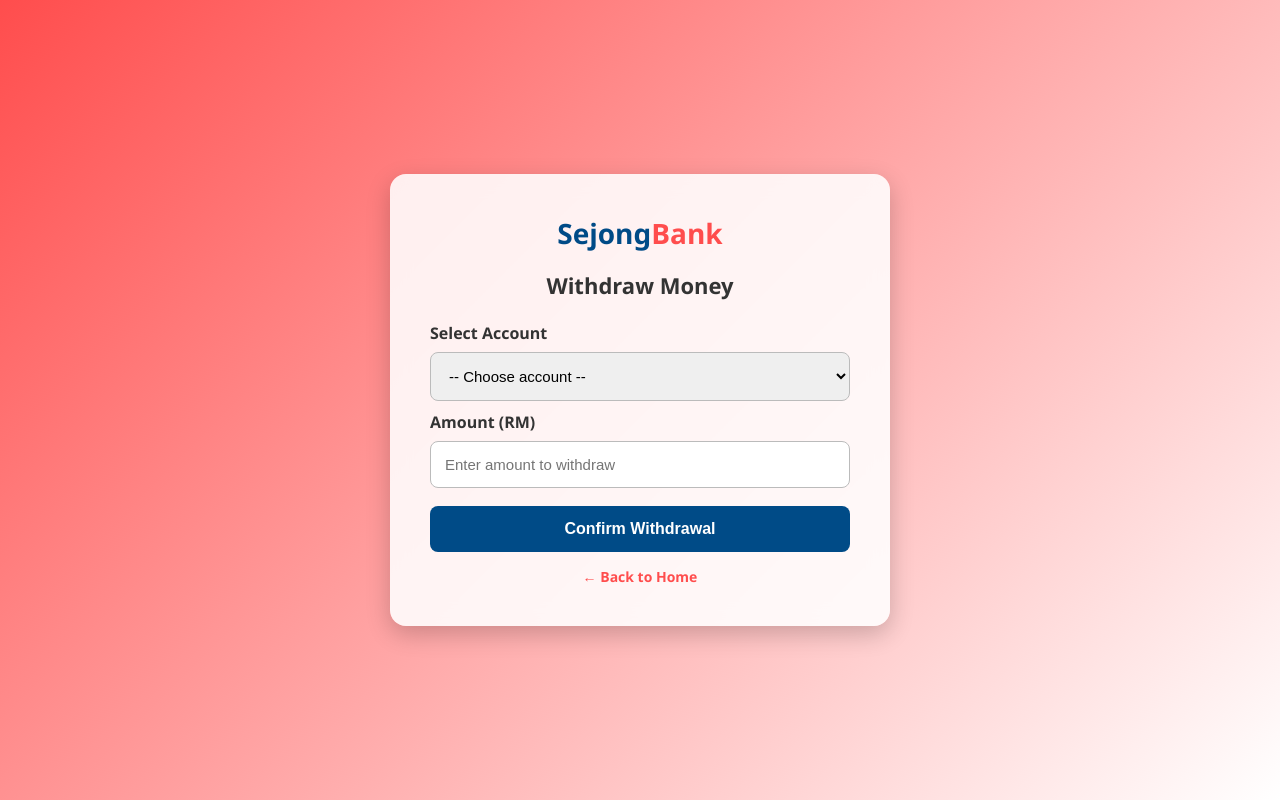
After one commit to hanifhakimi/SejongBank, a PHP site: page /withdraw.php in a window 1280 px wide. The commit adds this page. Run offline with PHP 8.4, Linux system fonts and the light colour scheme; the visitor is signed in with stand-in values (Sample User, id 1); data that the repository does not hold is empty.

Commit message:
akmal - tambah function deposit & withdraw

```diff
--- /dev/null
+++ b/withdraw.php
@@ -0,0 +1,202 @@
+<?php
+session_start();
+if (!isset($_SESSION['user_id'])) {
+    header("Location: login.php");
+    exit;
+}
+
+include 'db_connect.php';
+
+$user_id = $_SESSION['user_id'];
+
+// Fetch user accounts
+$query = "SELECT account_id, account_type, balance FROM accounts WHERE user_id = $user_id";
+$result = mysqli_query($conn, $query);
+
+// Handle withdrawal form
+if ($_SERVER['REQUEST_METHOD'] === 'POST') {
+    $account_id = $_POST['account_id'];
+    $amount = floatval($_POST['amount']);
+
+    if ($amount <= 0) {
+        echo "<script>alert('Amount must be greater than 0'); window.location='withdraw.php';</script>";
+        exit;
+    }
+
+    // Get current balance
+    $bal_query = "SELECT balance FROM accounts WHERE account_id = $account_id AND user_id = $user_id";
+    $bal_result = mysqli_query($conn, $bal_query);
+    $bal_row = mysqli_fetch_assoc($bal_result);
+
+    $current_balance = $bal_row['balance'];
+
+    // Check if enough balance
+    if ($amount > $current_balance) {
+        echo "<script>alert('Insufficient balance!'); window.location='withdraw.php';</script>";
+        exit;
+    }
+
+    // Deduct amount
+    $update = "UPDATE accounts
+               SET balance = balance - $amount
+               WHERE account_id = $account_id AND user_id = $user_id";
+    mysqli_query($conn, $update);
+
+    // Insert transaction
+    $insert_tx = "INSERT INTO transactions (user_id, account_id, type, amount, description)
+                  VALUES ($user_id, $account_id, 'Withdrawal', $amount, 'Account withdrawal')";
+    mysqli_query($conn, $insert_tx);
+
+    echo "<script>alert('Withdrawal successful!'); window.location='home.php';</script>";
+    exit;
+}
+?>
+
+<!DOCTYPE html>
+<html lang="en">
+<head>
+    <meta charset="UTF-8">
+    <title>SejongBank | Withdrawal</title>
+    <style>
+        body {
+            margin: 0;
+            font-family: "Segoe UI", Arial, sans-serif;
+            background: linear-gradient(135deg, #ff4d4d, #ffffff);
+            height: 100vh;
+            display: flex;
+            justify-content: center;
+            align-items: center;
+        }
+
+        .withdraw-container {
+            width: 420px;
+            background: rgba(255, 255, 255, 0.88);
+            padding: 40px;
+            border-radius: 16px;
+            box-shadow: 0 8px 25px rgba(0,0,0,0.2);
+            backdrop-filter: blur(10px);
+            animation: fadeIn 0.9s ease;
+        }
+
+        @keyframes fadeIn {
+            from { opacity: 0; transform: translateY(20px); }
+            to { opacity: 1; transform: translateY(0); }
+        }
+
+        .logo {
+            text-align: center;
+            font-size: 28px;
+            font-weight: bold;
+            color: #004b87;
+            margin-bottom: 10px;
+        }
+
+        .logo span {
+            color: #ff4d4d;
+        }
+
+        h2 {
+            text-align: center;
+            margin-bottom: 22px;
+            color: #333;
+            font-size: 22px;
+            font-weight: 600;
+        }
+
+        label {
+            font-weight: 600;
+            margin-top: 10px;
+            display: block;
+            color: #333;
+        }
+
+        select, input {
+            width: 100%;
+            padding: 14px;
+            margin-top: 8px;
+            border-radius: 8px;
+            border: 1px solid #bbb;
+            font-size: 15px;
+            box-sizing: border-box;
+            transition: 0.3s;
+        }
+
+        select:focus, input:focus {
+            border-color: #004b87;
+            outline: none;
+            box-shadow: 0 0 6px rgba(0,75,135,0.3);
+        }
+
+        button {
+            width: 100%;
+            padding: 14px;
+            margin-top: 18px;
+            background: #004b87;
+            color: white;
+            border: none;
+            border-radius: 8px;
+            font-size: 16px;
+            font-weight: bold;
+            cursor: pointer;
+            transition: 0.25s ease;
+        }
+
+        button:hover {
+            background: #00345d;
+            transform: translateY(-2px);
+            box-shadow: 0 5px 12px rgba(0,0,0,0.15);
+        }
+
+        .back {
+            text-align: center;
+            margin-top: 15px;
+            font-size: 14px;
+        }
+
+        .back a {
+            color: #ff4d4d;
+            text-decoration: none;
+            font-weight: bold;
+            transition: 0.25s;
+        }
+
+        .back a:hover {
+            color: #c20000;
+            text-decoration: underline;
+        }
+    </style>
+</head>
+
+<body>
+
+<div class="withdraw-container">
+    <div class="logo">Sejong<span>Bank</span></div>
+    <h2>Withdraw Money</h2>
+
+    <form method="POST">
+
+        <label>Select Account</label>
+        <select name="account_id" required>
+            <option disabled selected>-- Choose account --</option>
+
+            <?php while ($row = mysqli_fetch_assoc($result)): ?>
+                <option value="<?php echo $row['account_id']; ?>">
+                    <?php echo $row['account_type']; ?>
+                    (RM <?php echo number_format($row['balance'], 2); ?>)
+                </option>
+            <?php endwhile; ?>
+        </select>
+
+        <label>Amount (RM)</label>
+        <input type="number" step="0.01" min="0" name="amount" placeholder="Enter amount to withdraw" required>
+
+        <button type="submit">Confirm Withdrawal</button>
+    </form>
+
+    <div class="back">
+        <a href="home.php">← Back to Home</a>
+    </div>
+</div>
+
+</body>
+</html>
```
Also changed, not shown: deposit.php (added, +189 -0 lines), home.php (+11 -7 lines).
